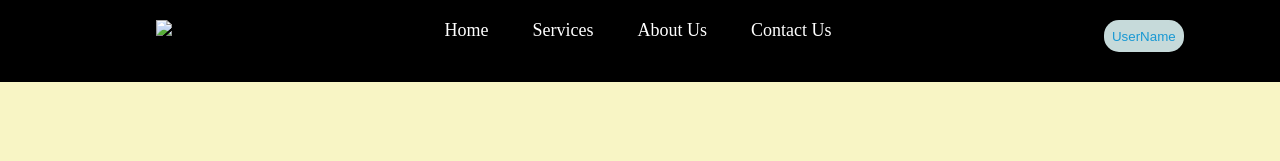
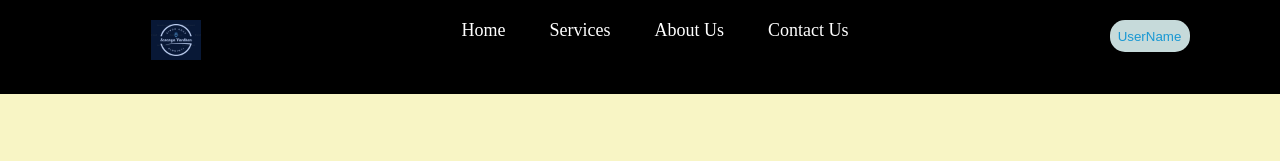
Before and after one commit to Saranya848/SVP-Laundry-Mart-using-CSS, a plain HTML site: page index.html in a window 1280 px wide. Shown: the top 161 px of the page. Drawn offline with Linux system fonts and the light colour scheme.

Commit message:
Fix HTML structure and update logo source

```diff
--- a/index.html
+++ b/index.html
@@ -15,7 +15,7 @@
     <header>
         <nav>
 
-            <div><img class="logo" src="assets/Logo.png">
+            <div><img class="logo" src="Logo.png">
 
             </div>
 
@@ -48,4 +48,5 @@
     </main>
 </body>
 
+
 </html>
```
